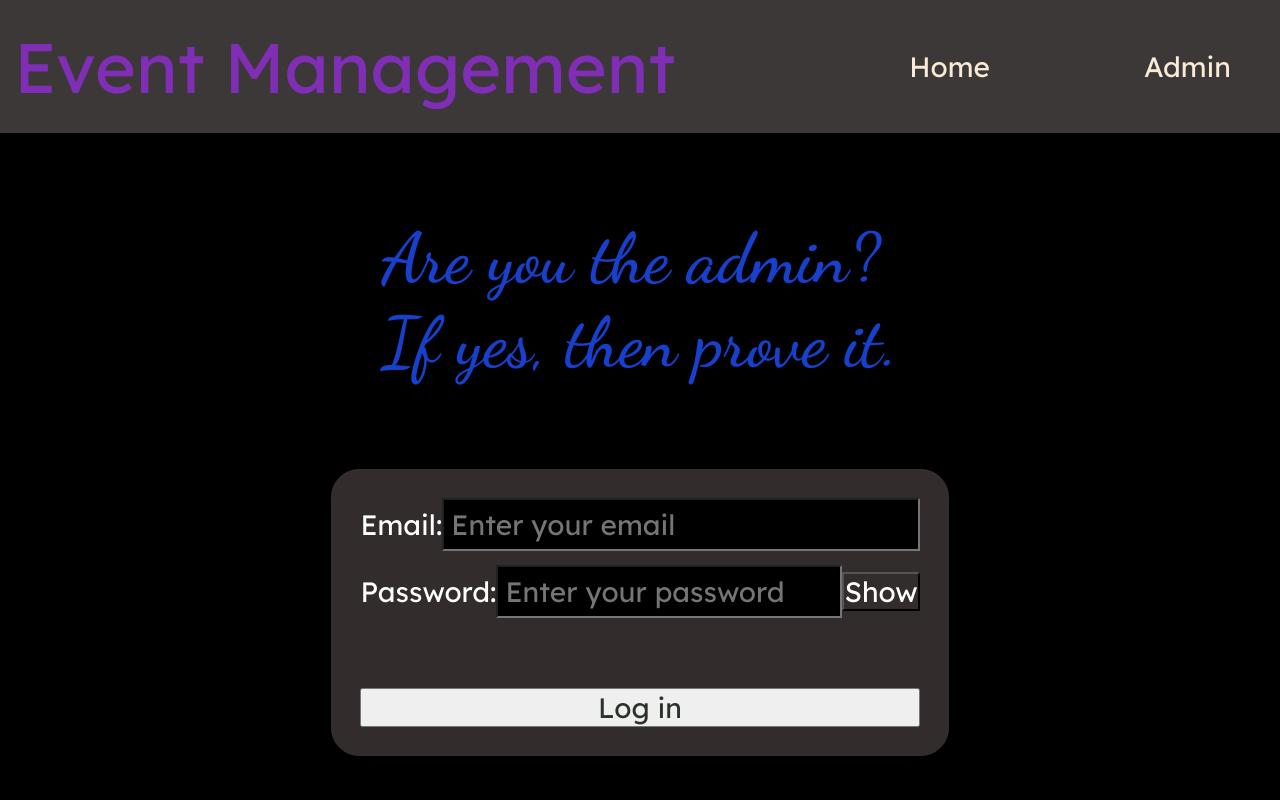
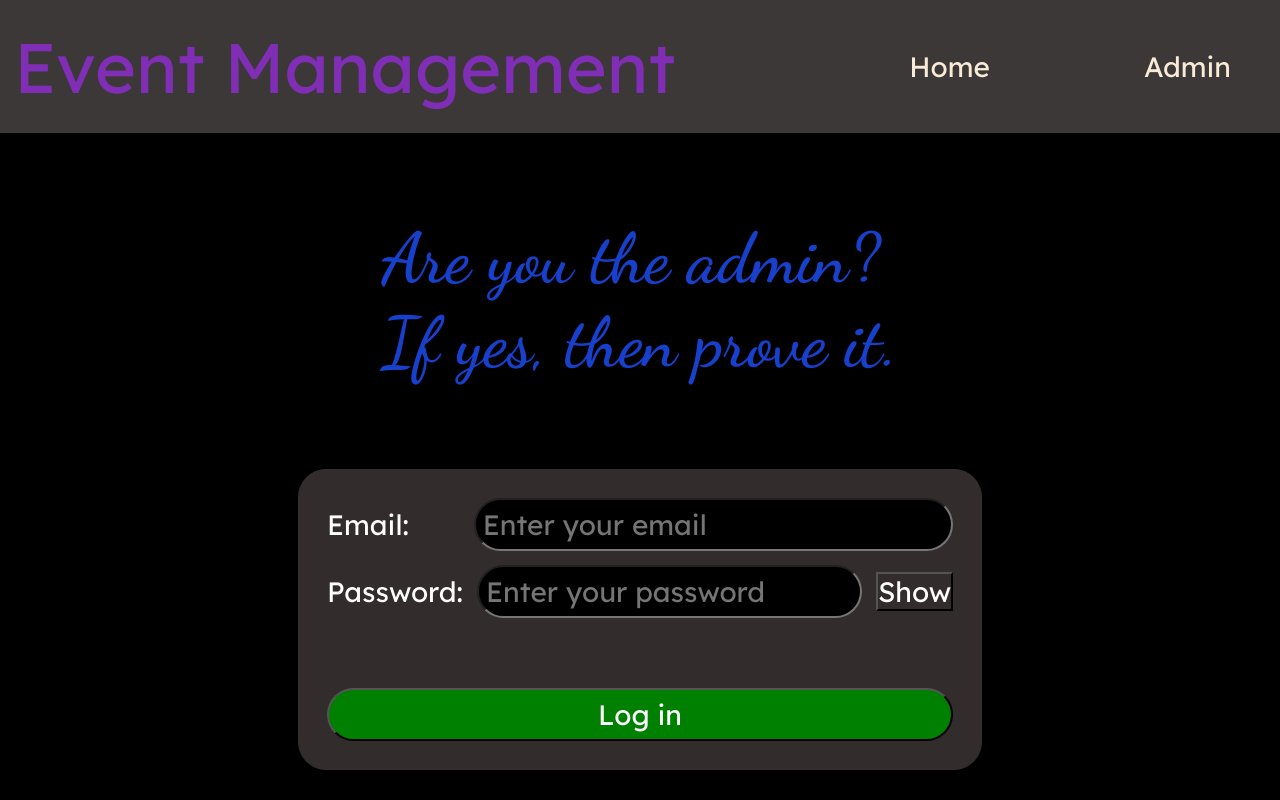
Before and after one commit to samrat-dotel/iCES-event-management, a React (Vite) app: page /admin in a window 1280 px wide. Shown: the top 800 px of the page. Built offline with nearby package versions, Linux system fonts and the light colour scheme.

Commit message:
minor css fix

```diff
--- a/src/pages/Admin/Admin.module.css
+++ b/src/pages/Admin/Admin.module.css
@@ -42,6 +42,7 @@
     display: flex;
     width: 100%;
     align-items: center;
+    gap: 1rem;
 }
 
 .input {
@@ -50,11 +51,13 @@
     color: whitesmoke;
     padding: .5rem;
     width: 100%;
+    border-radius: 5rem;
 }
 
 .label {
     font-size: 2rem;
     color: white;
+    width: 12.5rem;
 }
 
 .togglePassword {
@@ -67,4 +70,13 @@
 .submitButton {
     margin-top: 4rem;
     font-size: 2rem;
+    padding: .5rem;
+    border-radius: 50rem;
+    background-color: green;
+    color: white;
 }
+
+.submitButton:hover {
+    cursor: pointer;
+    background-color: rgb(10, 197, 10);
+}
```
